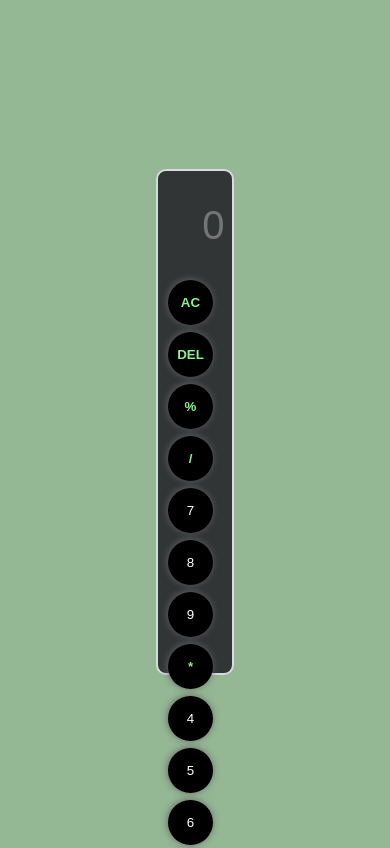
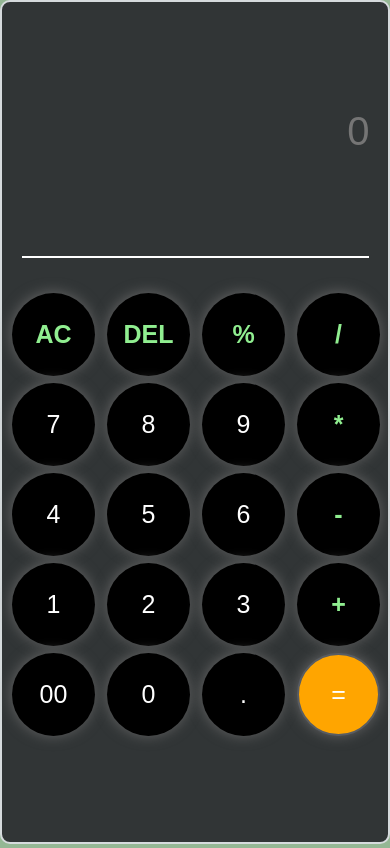
Before and after one commit to princekushwaha542/CALCULATOR, a plain HTML site: page index.html in a window 390 px wide. Shown: the top 848 px of the page. Drawn offline with Linux system fonts and the light colour scheme.

Commit message:
Responsive

```diff
--- a/project.css
+++ b/project.css
@@ -61,3 +61,34 @@ html,body{
     color: lightgreen;
     font-weight: 600;
 }
+@media  (max-width:600px),(min-width1200px){
+    #calculator{
+        width: 100%;
+        height: 100%;
+    }
+    #input{
+        font-size: 40px;
+        height: 30%;
+        width: 90%;
+        margin-bottom: 30px;
+        border-bottom: 2px solid white;
+        margin-left: 20px;
+    }
+    .key{
+        height: 83px;
+        width: 83px;
+        font-size: 25px;
+        opacity: 2;
+    }
+  .main-key{
+    margin-left: 0px;
+    margin-right: 0px;
+
+  }
+  #main{
+    height: 100vw;
+    width: 100vw;
+    display: initial;
+    user-select: none;
+}
+}
```
Also changed, not shown: project.html (deleted, +0 -49 lines).
